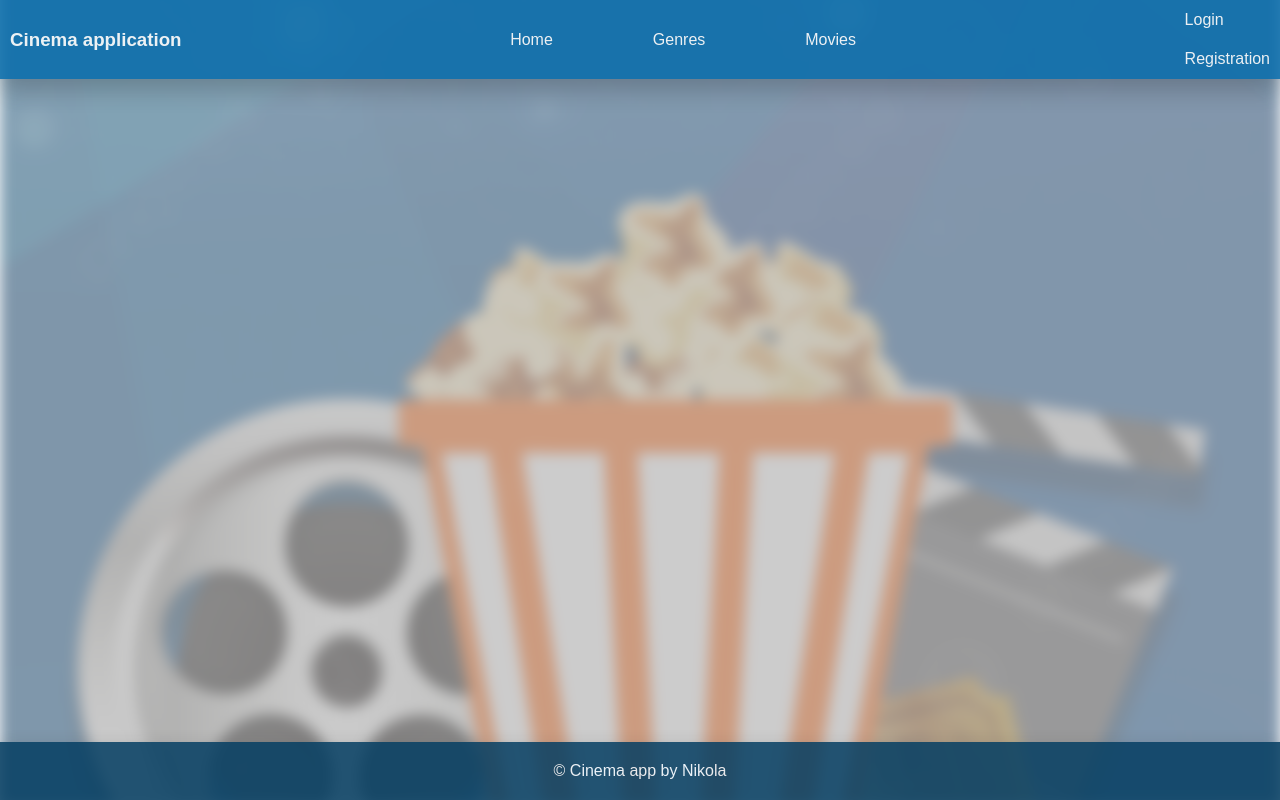
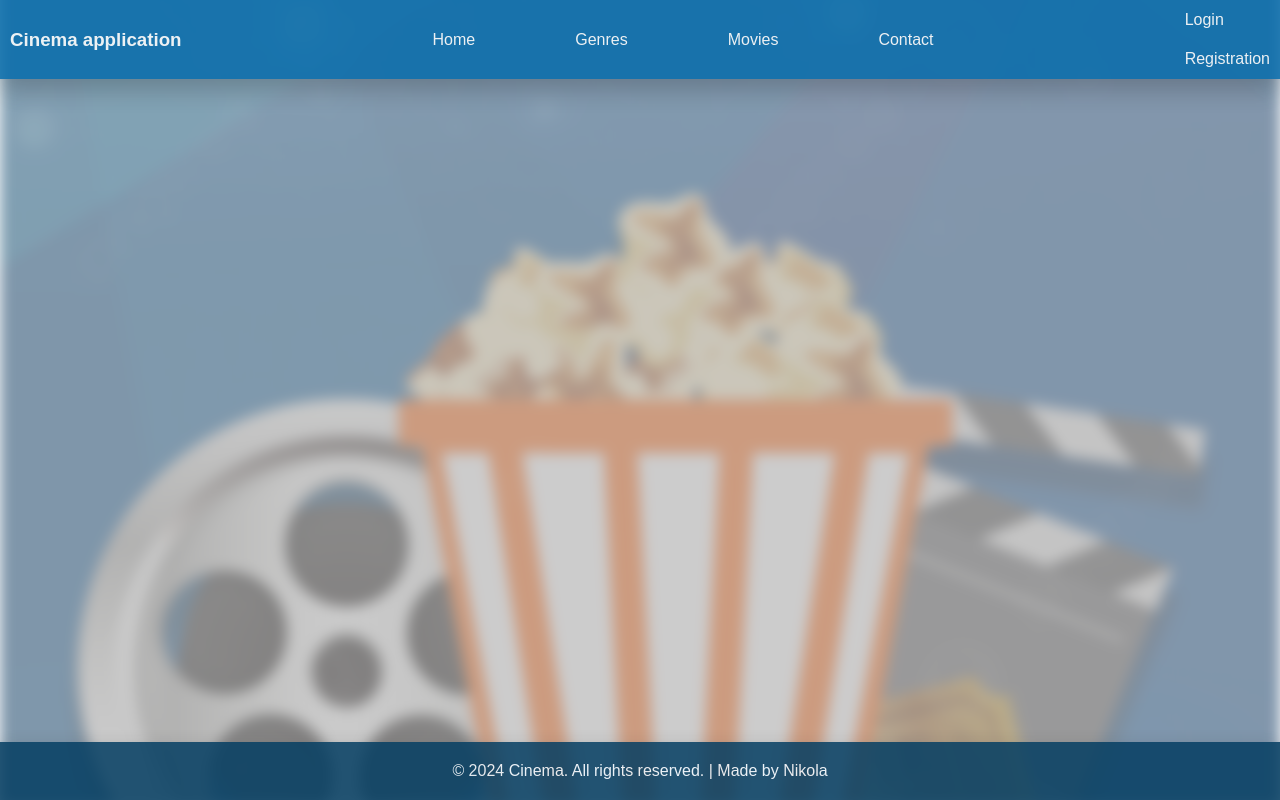
Before and after one commit to nikola100sic/cinema, a React (Create React App) app in the folder cinemaProject/frontend/: page / in a window 1280 px wide. Built offline with nearby package versions, Linux system fonts and the light colour scheme.

Commit message:
Edited footer and added new path

```diff
--- a/cinemaProject/frontend/src/components/shared/layout/Layout.tsx
+++ b/cinemaProject/frontend/src/components/shared/layout/Layout.tsx
@@ -16,6 +16,10 @@ const NAVITEMS = [
     title: 'Movies',
     path: '/movies',
   },
+  {
+    title: 'Contact',
+    path: '/contact',
+  },
 ];
 
 interface Props {
@@ -27,7 +31,7 @@ const Layout = ({ children, ...props }: Props) => {
     <StyledPageContainer>
       <Header brandName="Cinema application" navItems={NAVITEMS}></Header>
       <Content>{children}</Content>
-      <Footer text="© Cinema app by Nikola"></Footer>
+      <Footer text="© 2024 Cinema. All rights reserved. | Made by Nikola"></Footer>
     </StyledPageContainer>
   );
 };
```
